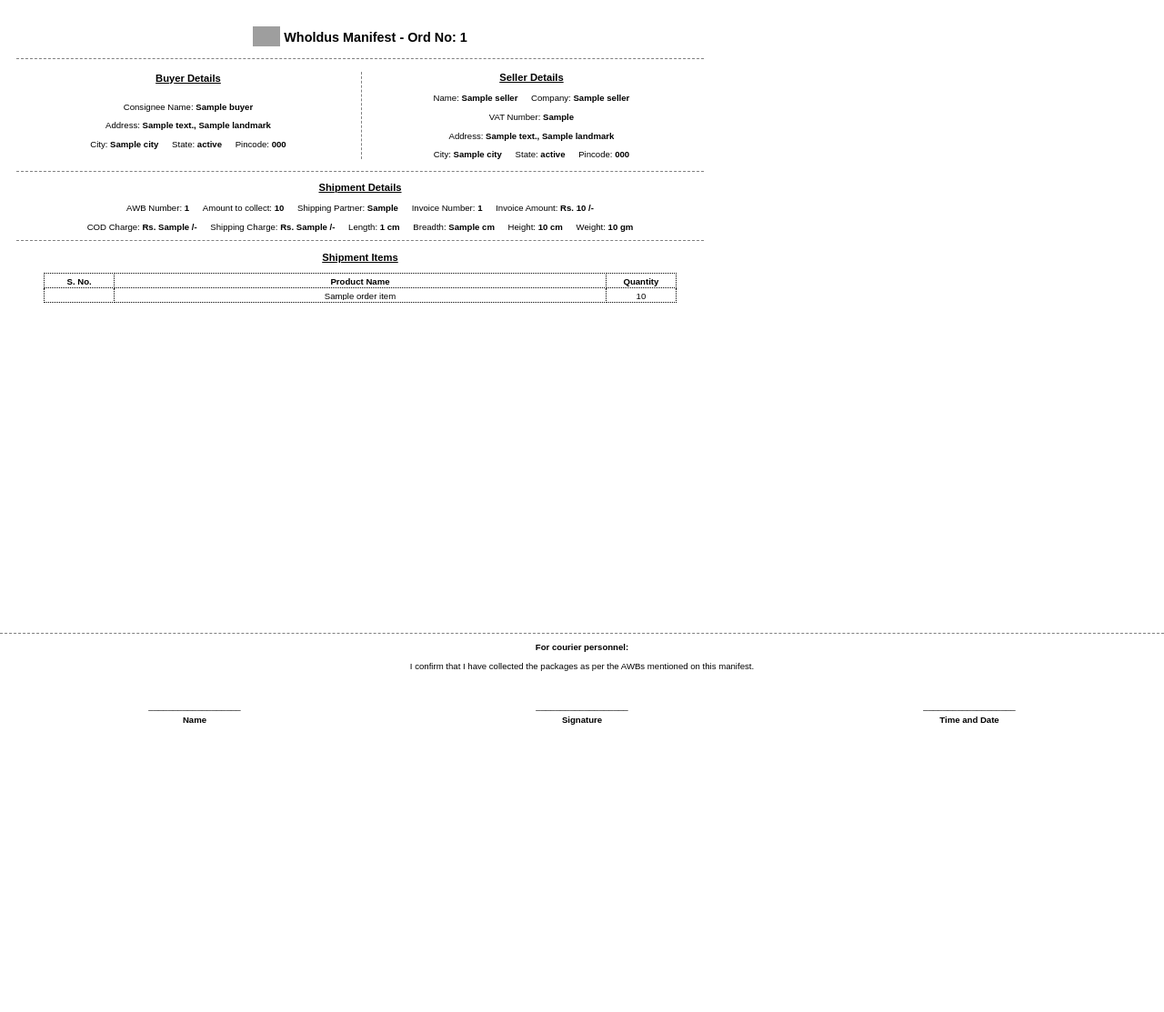
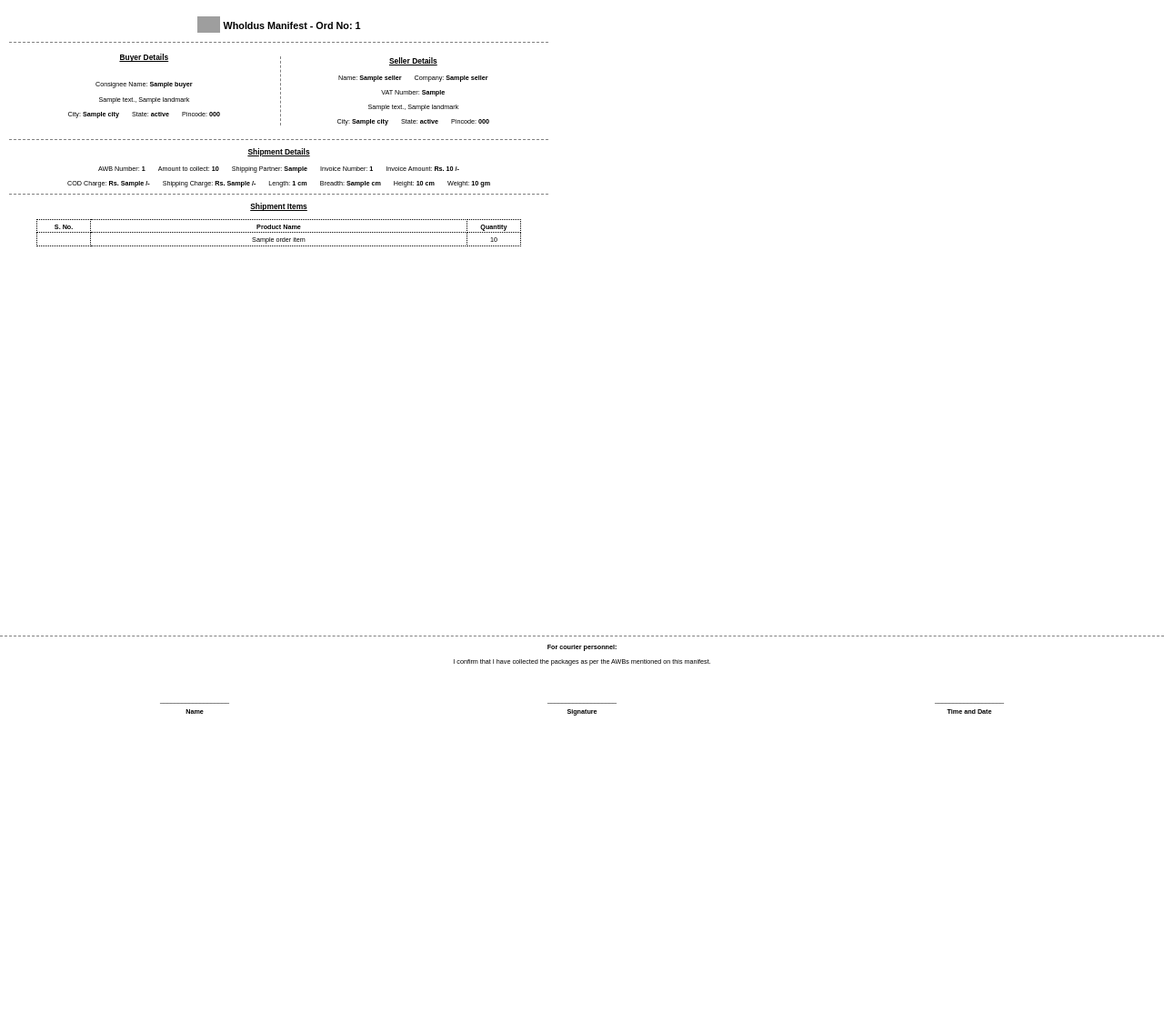
Before and after one commit to kaustubhkk47/apis, a Python web app: template html_assets/templates/shipment/shipment_manifest.html in a window 1280 px wide. Shown: the whole page at 91% size. After the commit the page ends 787 px from the top, so only its background shows below. Run offline with Jinja, Linux system fonts and the light colour scheme; the template is opened without the code that fills it: most values are stand-ins (such as "Sample title", 1, 10 or a date in 2020); grey boxes are pictures that could not be loaded.

Commit message:
order shipment manifest html changed

```diff
--- a/html_assets/templates/shipment/shipment_manifest.html
+++ b/html_assets/templates/shipment/shipment_manifest.html
@@ -1,13 +1,13 @@
 <!DOCTYPE html>
-<html style= "font-family:sans-serif;text-align: center; font-size: 0.6em">
+<html style= "font-family:sans-serif;text-align: center; font-size: 0.45em; margin:0px; padding:0px">
 
-<body >
-	<div style="width:756px; height: 1077px; display:block;padding:10px 10px 10px 10px; ">
+<body style="margin:0px; padding:0px">
+	<div style="width:593px; height: 850px; margin:10px 10px 10px 10px; padding:0px">
 	<div style="width: 100%; ">
 	<table style="margin: auto">
 	<tr>
 		<td >
-		<img src="http://wholdus.com/images/logo/logo64x64.png" style="width: 30px; height:auto; ">
+		<img src="http://wholdus.com/images/logo/logo64x64.png" style="width: 25px; height:auto; ">
 		</td>
 		<td >
 		<h2 >Wholdus Manifest - Ord No: {{sub_order.display_number}}</h2>
@@ -24,7 +24,7 @@
 		<h3><u>Buyer Details</u></h3>
 		<div style="width:100%; margin-top: 20px; margin-bottom: 20px">
 		<p>Consignee Name: <strong>{{buyer.name}}</strong></p>
-		<p>Address: <strong>{{buyer_address.address}}{% if buyer_address.landmark|length > 0 %}, {{buyer_address.landmark}}{% else %}{% endif %}</strong></p>
+		<p>{{buyer_address.address}}{% if buyer_address.landmark|length > 0 %}, {{buyer_address.landmark}}{% else %}{% endif %}</p>
 		<p>
 		City: <strong>{{buyer_address.city}}</strong>
 		<span style="margin-right: 12px"></span>
@@ -48,7 +48,7 @@
 		<p>
 		VAT Number: <strong>{{seller.vat_tin}}</strong>
 		</p>
-		<p>Address: <strong>{{seller_address.address}}{% if seller_address.landmark|length > 0 %}, {{seller_address.landmark}}{% else %}{% endif %}</strong></p>
+		<p>{{seller_address.address}}{% if seller_address.landmark|length > 0 %}, {{seller_address.landmark}}{% else %}{% endif %}</p>
 		<p>
 		City: <strong>{{seller_address.city}}</strong>
 		<span style="margin-right: 12px"></span>
@@ -122,7 +122,7 @@
 	</table>
 	</div>
 
-	<div style="width:100%; border-top: dashed 1px grey; position: absolute; left: 0px; bottom:0px">
+	<div style="width:100%; border-top: dashed 1px grey; position: absolute; left: 0px; bottom:10px">
 	<div style="width:100%;">
 		<p><strong>For courier personnel:</strong></p>
 		<p>I confirm that I have collected the packages as per the AWBs mentioned on this manifest.</p>
--- a/orders/models/orderShipment.py
+++ b/orders/models/orderShipment.py
@@ -83,7 +83,7 @@
 		manifest_dict = {}
 		manifest_dict["orderItems"] = []
 		manifest_dict["extra_order_items"] = 0
-		maxOrderItems = 34
+		maxOrderItems = 32
 
 		subOrderPtr = self.suborder
 		buyerPtr = subOrderPtr.order.buyer
```
